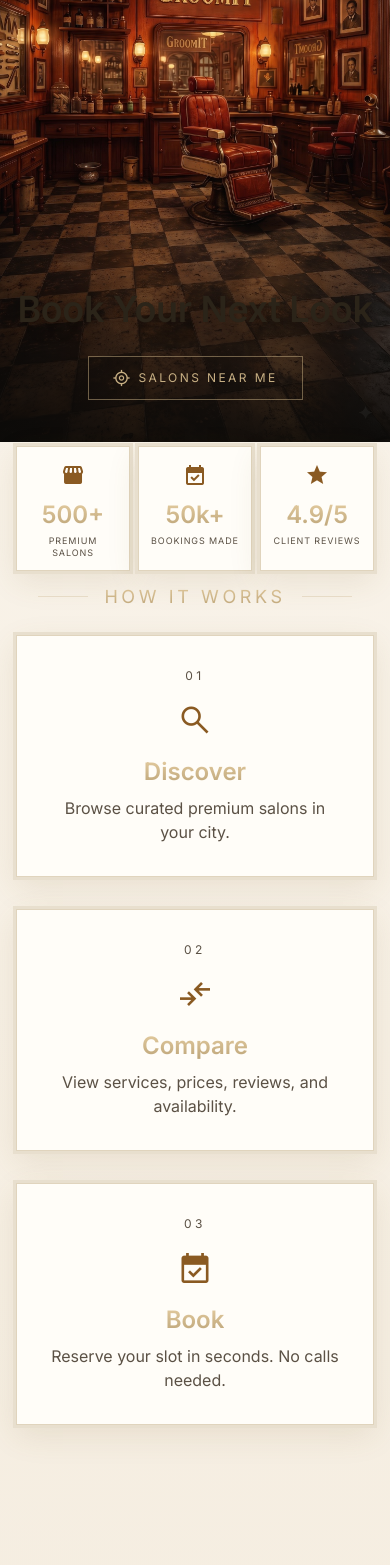
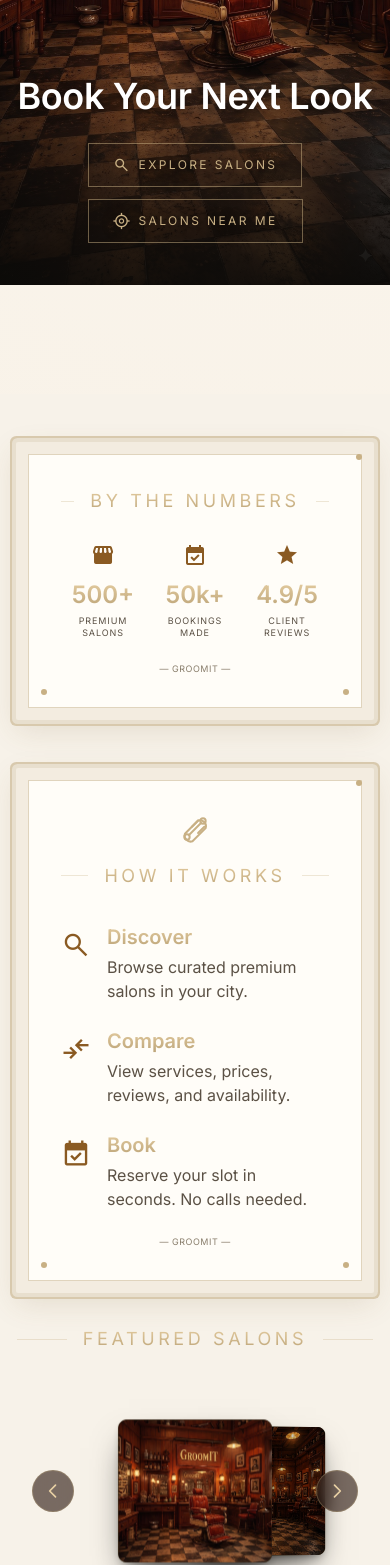
Before and after one commit to Tushargg1/hairsaloon, a React (Vite) app in the folder frontend/: page / in a window 390 px wide. Shown: the part 432-1997 px from the top of the page. Built offline with nearby package versions, Linux system fonts and the light colour scheme; no server answers.

Commit message:
Restyle management login to vintage plate UI

```diff
--- a/frontend/src/platform/HomePage.jsx
+++ b/frontend/src/platform/HomePage.jsx
@@ -1,11 +1,25 @@
 import { Link } from 'react-router-dom'
+import { useEffect, useRef, useState } from 'react'
 import Icon from '../shared/components/Icon.jsx'
 import VideoHero from '../shared/components/VideoHero.jsx'
+import DepthCarousel from '../shared/components/DepthCarousel.jsx'
 
-const stats = [
+const STATS = [
   { icon: 'storefront', value: '500+', label: 'Premium Salons' },
   { icon: 'event_available', value: '50k+', label: 'Bookings Made' },
   { icon: 'star', value: '4.9/5', label: 'Client Reviews' },
+]
+
+const STEPS = [
+  { step: '01', icon: 'search', title: 'Discover', desc: 'Browse curated premium salons in your city.' },
+  { step: '02', icon: 'compare_arrows', title: 'Compare', desc: 'View services, prices, reviews, and availability.' },
+  { step: '03', icon: 'event_available', title: 'Book', desc: 'Reserve your slot in seconds. No calls needed.' },
+]
+
+// Showcase images for the gallery carousel (branded barbershop stills bundled in /public).
+const GALLERY = [
+  { image: '/background-windows-img.png', alt: 'Vintage barbershop interior' },
+  { image: '/background-img-mobile.jpg', alt: 'Classic barber chair' },
 ]
 
 function VintageHeading({ children }) {
@@ -18,82 +32,185 @@ function VintageHeading({ children }) {
   )
 }
 
+function ScissorsMark() {
+  return (
+    <svg className="booking-scissors" fill="none" stroke="currentColor" strokeWidth="1.5" viewBox="0 0 24 24" aria-hidden="true">
+      <path d="M14.348 5.656a4.5 4.5 0 015.656 5.656l-9.9 9.9a4.5 4.5 0 01-5.656-5.656l9.9-9.9z" strokeLinecap="round" strokeLinejoin="round" />
+      <path d="M14.348 5.656L9.656 10.348M19.004 10.348l-4.692 4.692" strokeLinecap="round" strokeLinejoin="round" />
+      <circle cx="6" cy="18" r="2" />
+      <circle cx="18" cy="6" r="2" />
+      <path d="M7.5 16.5L16.5 7.5" strokeLinecap="round" strokeLinejoin="round" />
+    </svg>
+  )
+}
+
 export default function HomePage() {
+  const spacerRef = useRef(null)
+  const [loadVideo, setLoadVideo] = useState(false)
+
+  // Load the heavy hero video shortly after first paint so the image shows instantly.
+  useEffect(() => {
+    const t = setTimeout(() => setLoadVideo(true), 200)
+    return () => clearTimeout(t)
+  }, [])
+
+  // Hero snap: when scrolling stops part-way over the hero, settle either back on
+  // the hero or fully onto the content (same behaviour as the salon page).
+  useEffect(() => {
+    let timer
+    let snapping = false
+    const onScroll = () => {
+      if (snapping) return
+      clearTimeout(timer)
+      timer = setTimeout(() => {
+        const limit = spacerRef.current?.offsetHeight || 0
+        const y = window.scrollY
+        if (!limit || y <= 0 || y >= limit) return
+        snapping = true
+        window.scrollTo({ top: y < limit / 2 ? 0 : limit, behavior: 'smooth' })
+        setTimeout(() => { snapping = false }, 700)
+      }, 140)
+    }
+    window.addEventListener('scroll', onScroll, { passive: true })
+    return () => { window.removeEventListener('scroll', onScroll); clearTimeout(timer) }
+  }, [])
+
   return (
-    <main className="flex-grow">
-      {/* Hero Section */}
-      <section className="relative min-h-[85vh] md:min-h-[92vh] flex items-end justify-center overflow-hidden">
-        <VideoHero />
-
-        {/* Content */}
-        <div className="relative z-10 container mx-auto px-4 md:px-6 max-w-[1280px] flex flex-col items-center text-center pb-[5vh]">
-          <h1 className="font-display text-display-lg-mobile md:text-display-lg text-on-surface mb-6 text-shadow-lg max-w-4xl leading-tight">
+    <main className="flex flex-col">
+      {/* Fixed hero; content below scrolls up and over it. */}
+      <section className="fixed top-0 left-0 right-0 w-full h-[85vh] md:h-[92vh] flex items-end overflow-hidden z-0">
+        <VideoHero alt="Groomit" loadVideo={loadVideo} />
+        <div className="hero-content relative z-10 w-full max-w-[1280px] mx-auto px-4 lg:px-6 pb-[5vh] flex flex-col items-center text-center">
+          <h1 className="font-display text-display-lg-mobile md:text-display-lg text-white mb-6 max-w-4xl leading-tight">
             Book Your Next Look
           </h1>
+          <div className="flex flex-wrap gap-3 justify-center">
+            <Link to="/salons" className="vintage-cta">
+              <Icon name="search" className="text-[18px]" />
+              Explore Salons
+            </Link>
             <Link to="/salons?nearby=1" className="vintage-cta">
               <Icon name="my_location" className="text-[18px]" />
               Salons Near Me
             </Link>
           </div>
+        </div>
       </section>
 
+      {/* Transparent spacer matching the fixed hero height. */}
+      <div ref={spacerRef} className="h-[calc(85vh-3rem)] md:h-[calc(92vh-3rem)] pointer-events-none bg-transparent" aria-hidden="true" />
+
+      <div className="site-content-top flex flex-col relative z-10">
         {/* Stats */}
-      <section className="py-1 px-4 md:px-6 max-w-5xl mx-auto">
-        <div className="grid grid-cols-3 gap-2 sm:gap-6">
-          {stats.map((stat) => (
-            <div key={stat.label}
-              className="vintage-panel p-3 sm:p-6 text-center items-center transition-transform hover:-translate-y-1 duration-300">
+        <section className="pt-12 px-4 lg:px-6 w-full md:max-w-2xl md:mx-auto">
+          <div className="booking-frame">
+            <div className="booking-plate !min-h-0">
               <div className="booking-texture" />
-              <Icon name={stat.icon} filled className="relative z-10 text-2xl sm:text-4xl mb-2 text-secondary" />
-              <h3 className="relative z-10 font-display text-headline-sm sm:text-headline-md gold-gradient-text mb-1">{stat.value}</h3>
-              <p className="relative z-10 font-body text-[9px] sm:text-label-sm uppercase leading-tight text-on-surface-variant" style={{ letterSpacing: '0.1em' }}>
+              <div className="vintage-heading-row relative z-10">
+                <span className="vintage-heading-rule" />
+                <h2 className="vintage-heading gold-gradient-text">By The Numbers</h2>
+                <span className="vintage-heading-rule" />
+              </div>
+              <div className="relative z-10 grid grid-cols-3 gap-2 sm:gap-6">
+                {STATS.map((stat) => (
+                  <div key={stat.label} className="flex flex-col items-center text-center">
+                    <Icon name={stat.icon} filled className="text-2xl sm:text-4xl mb-2 text-secondary" />
+                    <h3 className="font-display text-headline-sm sm:text-headline-md gold-gradient-text mb-1">{stat.value}</h3>
+                    <p className="font-body text-[9px] sm:text-label-sm uppercase leading-tight text-on-surface-variant" style={{ letterSpacing: '0.1em' }}>
                       {stat.label}
                     </p>
                   </div>
                 ))}
               </div>
+              <p className="price-mark mt-auto pt-6">&mdash; Groomit &mdash;</p>
+            </div>
+          </div>
         </section>
 
         {/* How It Works */}
-      <section className="pt-2 pb-20 px-4 md:px-6 max-w-[1280px] mx-auto">
-        <VintageHeading>How It Works</VintageHeading>
-        <div className="grid grid-cols-1 md:grid-cols-3 gap-8">
-          {[
-            { step: '01', icon: 'search', title: 'Discover', desc: 'Browse curated premium salons in your city.' },
-            { step: '02', icon: 'compare_arrows', title: 'Compare', desc: 'View services, prices, reviews, and availability.' },
-            { step: '03', icon: 'event_available', title: 'Book', desc: 'Reserve your slot in seconds. No calls needed.' },
-          ].map((item) => (
-            <div key={item.step}
-              className="vintage-panel p-8 text-center items-center hover:-translate-y-1 transition-transform duration-300">
+        <section className="pt-12 px-4 lg:px-6 w-full md:max-w-2xl md:mx-auto" id="how-it-works">
+          <div className="booking-frame">
+            <div className="booking-plate">
               <div className="booking-texture" />
-              <span className="relative z-10 font-display text-xs mb-4 text-on-surface-variant" style={{ letterSpacing: '0.3em' }}>
-                {item.step}
-              </span>
-              <Icon name={item.icon} filled className="relative z-10 text-4xl mb-4 text-secondary" />
-              <h3 className="relative z-10 font-display text-headline-sm gold-gradient-text mb-2">{item.title}</h3>
-              <p className="relative z-10 font-body text-body-md text-on-surface-variant">{item.desc}</p>
+              <header className="booking-head">
+                <ScissorsMark />
+                <div className="booking-title-row">
+                  <span className="booking-title-rule" />
+                  <h2 className="booking-title gold-gradient-text">How It Works</h2>
+                  <span className="booking-title-rule" />
+                </div>
+              </header>
+              <div className="relative z-10 flex flex-col gap-6">
+                {STEPS.map((item) => (
+                  <div key={item.step} className="flex items-start gap-4">
+                    <Icon name={item.icon} filled className="text-3xl text-secondary flex-shrink-0 mt-1" />
+                    <div>
+                      <h3 className="font-display text-title-lg gold-gradient-text mb-1">{item.title}</h3>
+                      <p className="font-body text-body-md text-on-surface-variant">{item.desc}</p>
+                    </div>
                   </div>
                 ))}
               </div>
+              <p className="price-mark relative z-10 mt-6">&mdash; Groomit &mdash;</p>
+            </div>
+          </div>
         </section>
 
-      {/* CTA */}
-      <section className="py-20 px-4 md:px-6 max-w-[1280px] mx-auto text-center">
-        <div className="vintage-panel p-12 md:p-16 items-center">
+        {/* Gallery */}
+        <section className="pt-8 pb-4 px-4 lg:px-6 w-full" id="gallery">
+          <div className="vintage-heading-row mb-2">
+            <span className="vintage-heading-rule" />
+            <h2 className="vintage-heading gold-gradient-text">Featured Salons</h2>
+            <span className="vintage-heading-rule" />
+          </div>
+          <div className="relative w-full h-[260px] sm:h-[320px]">
+            <DepthCarousel
+              items={GALLERY}
+              depth={160}
+              spread={125}
+              tilt={6}
+              tiltDirection="right"
+              perspective={1500}
+              visibleCards={4}
+              falloff={0.11}
+              autoplay
+              loop
+              cardWidth={280}
+              cardHeight={260}
+              radius={16}
+              tint="#1a1206"
+              duration={1150}
+              ease="back.out(1.4)"
+              autoplayDelay={4000}
+              showControls
+              showIndicators
+            />
+          </div>
+        </section>
+
+        {/* Own a Salon CTA */}
+        <section className="pt-4 pb-12 px-4 lg:px-6 w-full md:max-w-2xl md:mx-auto" id="for-owners">
+          <div className="booking-frame">
+            <div className="booking-plate !min-h-0 text-center">
               <div className="booking-texture" />
-          <div className="relative z-10 w-full">
-            <VintageHeading>Own a Salon?</VintageHeading>
-            <p className="font-body text-body-lg mb-8 max-w-xl mx-auto text-on-surface-variant">
+              <div className="vintage-heading-row relative z-10">
+                <span className="vintage-heading-rule" />
+                <h2 className="vintage-heading gold-gradient-text">Own a Salon?</h2>
+                <span className="vintage-heading-rule" />
+              </div>
+              <p className="relative z-10 font-body text-body-md mb-8 max-w-xl mx-auto text-on-surface-variant">
                 List your business on Groomit and reach customers looking for premium grooming
                 services. Free to start, and we never take commission.
               </p>
-            <div className="flex flex-wrap gap-3 justify-center">
+              <div className="relative z-10 flex flex-wrap gap-3 justify-center">
                 <Link to="/for-business" className="vintage-cta">Get Started Free</Link>
                 <Link to="/pricing" className="vintage-cta">See Pricing</Link>
               </div>
+              <p className="price-mark relative z-10 mt-6">&mdash; Groomit &mdash;</p>
             </div>
           </div>
         </section>
+      </div>
     </main>
   )
 }
--- a/frontend/src/shared/auth/ManagementLoginPage.jsx
+++ b/frontend/src/shared/auth/ManagementLoginPage.jsx
@@ -87,32 +87,59 @@ export default function ManagementLoginPage() {
   }
 
   return (
-    <main className="auth-page page-width relative overflow-hidden" style={{ backgroundImage: "url('/background-windows-img.png')", backgroundSize: 'cover', backgroundPosition: 'center' }}>
-      <div className="absolute inset-0 bg-background/80 z-0" />
-      <section className="auth-intro relative z-10">
-        <p className="eyebrow">Management access</p>
-        <h1>Run your salon securely.</h1>
-        <p>Staff and platform administrators sign in here with their work email.</p>
-      </section>
-      <section className="form-card relative z-10" aria-labelledby="management-login-heading">
-        <h2 id="management-login-heading">Staff and admin login</h2>
+    <main className="flex flex-col">
+      <section className="py-12 px-4 lg:px-6 w-full md:max-w-2xl md:mx-auto">
+        <div className="booking-frame">
+          <div className="booking-plate">
+            <div className="booking-texture" />
+
+            <header className="booking-head">
+              <div className="booking-title-row">
+                <span className="booking-title-rule" />
+                <h2 className="booking-title gold-gradient-text">Management<br />Login</h2>
+                <span className="booking-title-rule" />
+              </div>
+            </header>
+
+            <div className="relative z-10 flex flex-col gap-4">
+              <p className="booking-note">Staff and platform administrators sign in here with their work email.</p>
+
               {user && !destinationFor(user.role, platformHost, user.subdomain) && (
-          <p className="form-status error" role="alert">Your current account does not have management access. Sign in with an authorised staff or administrator account.</p>
+                <p className="booking-note is-error" role="alert">Your current account does not have management access. Sign in with an authorised staff or administrator account.</p>
               )}
-        <form onSubmit={submit}>
-          <label>Email address<input name="email" type="email" autoComplete="email" required maxLength="320" value={form.email} onChange={update} /></label>
-          <label>Password<input name="password" type="password" autoComplete="current-password" required minLength="8" maxLength="72" value={form.password} onChange={update} /></label>
-          {status.error && <p className="form-status error" role="alert">{status.error}</p>}
-          <button className="button button-full" disabled={status.pending || retryIn > 0} type="submit">
-            {status.pending ? 'Signing in…' : retryIn > 0 ? `Try again in ${retryIn}s` : 'Sign in to management'}
+
+              <form onSubmit={submit} className="flex flex-col gap-4">
+                <label className="flex flex-col gap-1">
+                  <span className="font-body text-xs uppercase tracking-[0.15em] text-on-surface-variant">Email address</span>
+                  <input className="price-search-input" name="email" type="email" autoComplete="email"
+                    required maxLength="320" value={form.email} onChange={update} />
+                </label>
+                <label className="flex flex-col gap-1">
+                  <span className="font-body text-xs uppercase tracking-[0.15em] text-on-surface-variant">Password</span>
+                  <input className="price-search-input" name="password" type="password" autoComplete="current-password"
+                    required minLength="8" maxLength="72" value={form.password} onChange={update} />
+                </label>
+
+                {status.error && <p className="booking-note is-error" role="alert">{status.error}</p>}
+
+                <button type="submit" className="booking-confirm" disabled={status.pending || retryIn > 0}>
+                  {status.pending ? 'Signing in...' : retryIn > 0 ? `Try again in ${retryIn}s` : 'Sign In'}
                 </button>
               </form>
+
               {platformHost && (
-          <p className="form-switch">
-            New salon owner? <Link to="/for-business">Register your salon</Link>
+                <p className="font-body text-xs text-center text-on-surface-variant">
+                  New salon owner? <Link to="/for-business" className="underline hover:text-secondary transition-colors">Register your salon</Link>
                 </p>
               )}
-        <p className="form-switch"><Link to={platformHost ? '/login' : '/'}>{platformHost ? 'Customer login' : 'Back to salon home'}</Link></p>
+              <p className="font-body text-xs text-center">
+                <Link to={platformHost ? '/login' : '/'} className="text-on-surface-variant hover:text-secondary transition-colors">
+                  {platformHost ? 'Customer login' : 'Back to salon home'}
+                </Link>
+              </p>
+            </div>
+          </div>
+        </div>
       </section>
     </main>
   )
```
Lines whose indentation alone changed are shown as unchanged.
